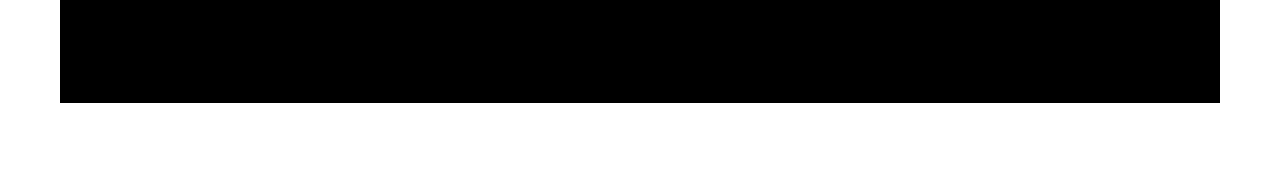
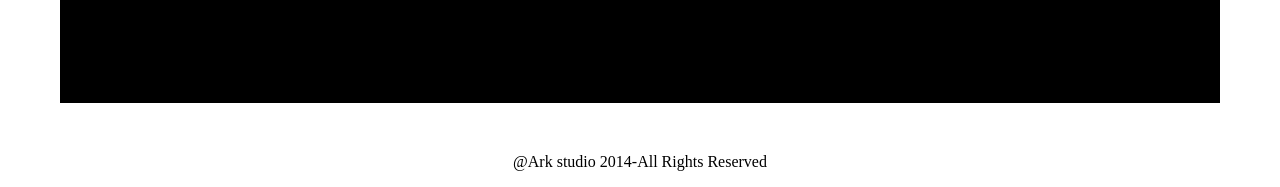
Before and after one commit to Anam9820/ARK-STUDIO, a plain HTML site: page index.html in a window 1280 px wide. Shown: the part 2214-2401 px from the top of the page. Before the commit the page ends 2367 px from the top, so only its background shows below. Drawn offline with Linux system fonts and the light colour scheme.

Commit message:
upload new file

```diff
--- a/index.html
+++ b/index.html
@@ -147,6 +147,12 @@
         </div>
     </section>
 
+    <section>
+        <div>
+            <p style="text-align: center;">@Ark studio 2014-All Rights Reserved</p>
+        </div>
+    </section>
+
 
 </body>
 </html>
```
